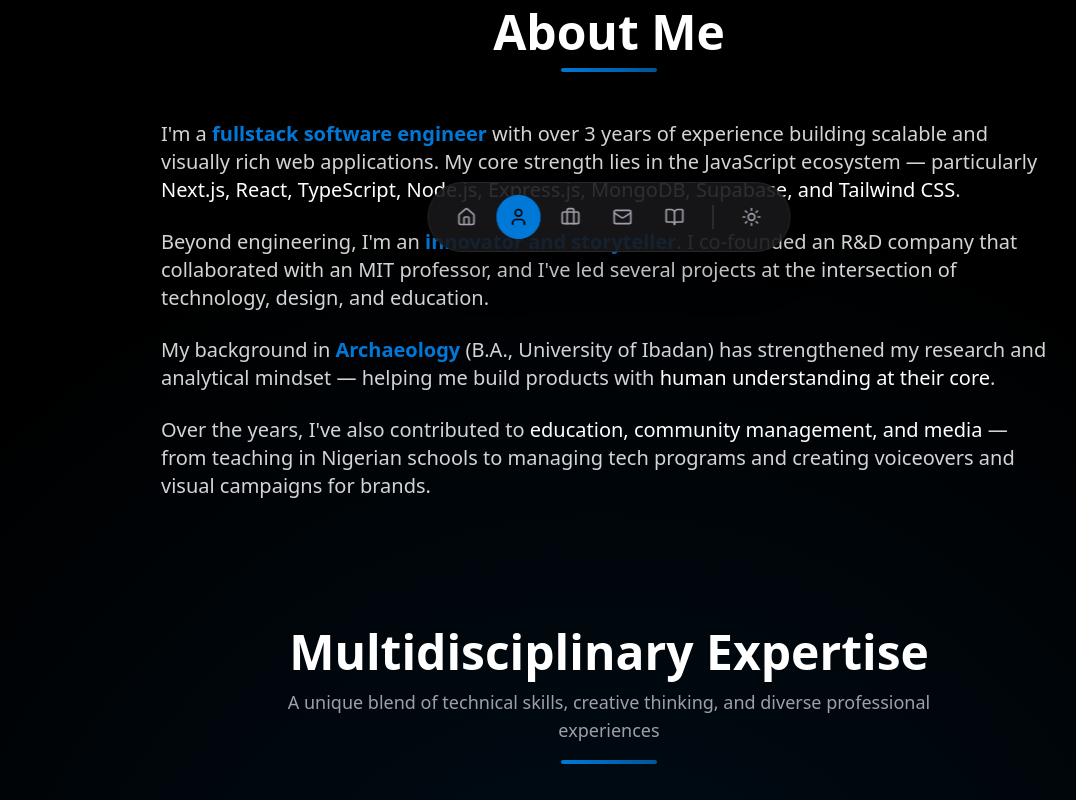
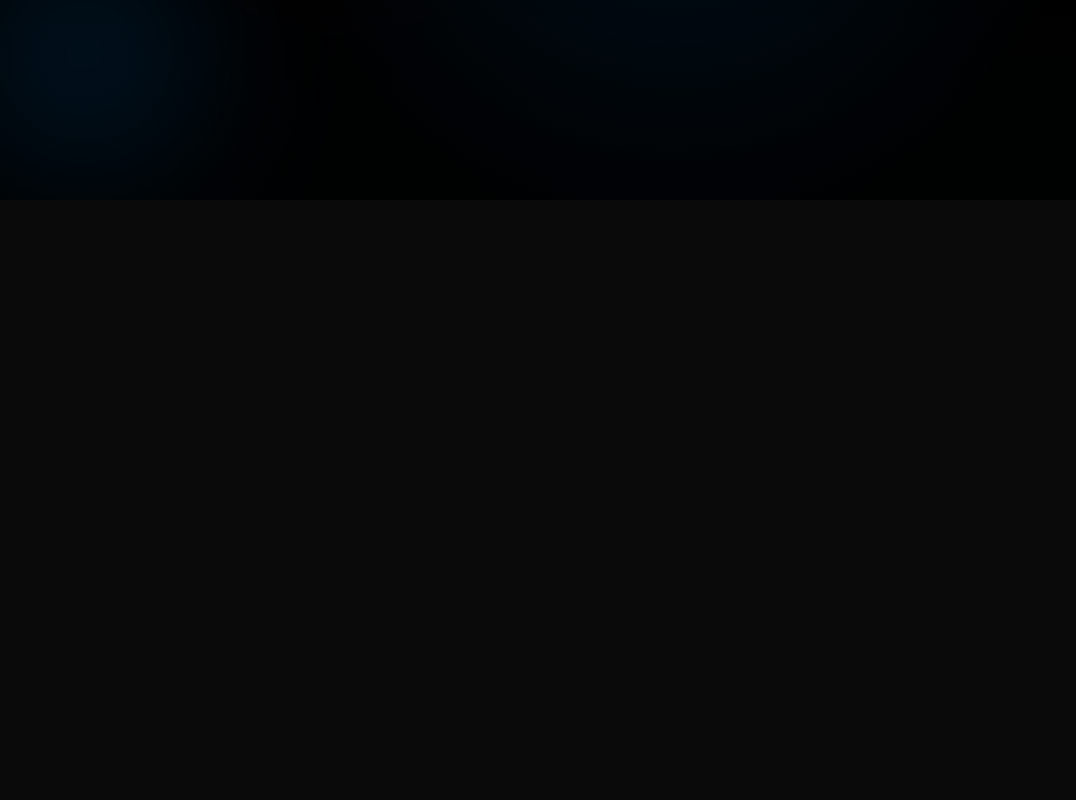
Before and after one commit to luwaden/luwaden-portfolio, a Next.js app: page /bio in a window 1280 px wide. Shown: the part 600-1400 px from the top of the page, without its empty margins (31-1107 px from the left). After the commit the page ends 800 px from the top, so only its background shows below. Built offline with nearby package versions, Linux system fonts and the light colour scheme.

Commit message:
bio update

```diff
--- a/src/app/work/[sectionId]/[projectSlug]/page.tsx
+++ b/src/app/work/[sectionId]/[projectSlug]/page.tsx
@@ -28,7 +28,7 @@ export default function ProjectDetailPage() {
           </h1>
           <button
             onClick={() => router.push('/work')}
-            className="text-[#00FF88] hover:underline"
+            className="text-[#3B82F6] hover:underline"
           >
             ← Back to Work
           </button>
@@ -48,7 +48,7 @@ export default function ProjectDetailPage() {
           initial={{ opacity: 0, x: -20 }}
           animate={{ opacity: 1, x: 0 }}
           onClick={() => router.push('/work')}
-          className="flex items-center gap-2 text-[#00FF88] hover:text-[#00D4AA] mb-8 sm:mb-12 transition-colors group"
+          className="flex items-center gap-2 text-[#3B82F6] hover:text-[#2563EB] mb-8 sm:mb-12 transition-colors group"
         >
           <ArrowLeft className="w-5 h-5 group-hover:-translate-x-1 transition-transform" />
           <span className="font-medium">Back to Work</span>
@@ -64,7 +64,7 @@ export default function ProjectDetailPage() {
           >
             {/* Category Badge */}
             <div className="flex items-center gap-3 mb-6">
-              <div className="p-3 rounded-xl bg-[#00FF88] text-white">
+              <div className="p-3 rounded-xl bg-[#3B82F6] text-white">
                 <Icon className="w-5 h-5" />
               </div>
               <span className="text-sm font-medium text-zinc-600 dark:text-zinc-400">
@@ -87,19 +87,19 @@ export default function ProjectDetailPage() {
               <div className="space-y-3 mb-8">
                 {project.issueDate && (
                   <div className="flex items-center gap-2 text-sm text-zinc-600 dark:text-zinc-400">
-                    <Calendar className="w-4 h-4 text-[#00FF88]" />
+                    <Calendar className="w-4 h-4 text-[#3B82F6]" />
                     <span>Issued: {project.issueDate}</span>
                   </div>
                 )}
                 {project.expiryDate && (
                   <div className="flex items-center gap-2 text-sm text-zinc-600 dark:text-zinc-400">
-                    <Calendar className="w-4 h-4 text-[#00FF88]" />
+                    <Calendar className="w-4 h-4 text-[#3B82F6]" />
                     <span>Expires: {project.expiryDate}</span>
                   </div>
                 )}
                 {project.credentialId && (
                   <div className="flex items-center gap-2 text-sm text-zinc-600 dark:text-zinc-400">
-                    <Award className="w-4 h-4 text-[#00FF88]" />
+                    <Award className="w-4 h-4 text-[#3B82F6]" />
                     <span>Credential ID: {project.credentialId}</span>
                   </div>
                 )}
@@ -113,7 +113,7 @@ export default function ProjectDetailPage() {
                   href={project.certificateUrl}
                   target="_blank"
                   rel="noopener noreferrer"
-                  className="flex items-center gap-2 px-6 py-3 bg-[#00FF88] hover:bg-[#00D4AA] text-black rounded-xl font-medium transition-colors"
+                  className="flex items-center gap-2 px-6 py-3 bg-[#3B82F6] hover:bg-[#2563EB] text-black rounded-xl font-medium transition-colors"
                 >
                   <Award className="w-4 h-4" />
                   View Certificate
@@ -124,7 +124,7 @@ export default function ProjectDetailPage() {
                   href={project.liveUrl}
                   target="_blank"
                   rel="noopener noreferrer"
-                  className="flex items-center gap-2 px-6 py-3 bg-[#00FF88] hover:bg-[#00D4AA] text-black rounded-xl font-medium transition-colors"
+                  className="flex items-center gap-2 px-6 py-3 bg-[#3B82F6] hover:bg-[#2563EB] text-black rounded-xl font-medium transition-colors"
                 >
                   <ExternalLink className="w-4 h-4" />
                   View Live Project
@@ -151,7 +151,7 @@ export default function ProjectDetailPage() {
             transition={{ delay: 0.2 }}
             className="relative rounded-2xl overflow-hidden h-64 sm:h-80 md:h-96 shadow-2xl group"
           >
-            <div className="absolute inset-0 bg-gradient-to-br from-[#00FF88]/40 to-[#00D4AA]/40 mix-blend-multiply z-10 group-hover:opacity-75 transition-opacity duration-300" />
+            <div className="absolute inset-0 bg-gradient-to-br from-[#3B82F6]/40 to-[#2563EB]/40 mix-blend-multiply z-10 group-hover:opacity-75 transition-opacity duration-300" />
             <Image
               src={project.image}
               alt={project.name}
@@ -174,10 +174,10 @@ export default function ProjectDetailPage() {
           <motion.div
             animate={{
               background: [
-                'radial-gradient(circle at 20% 50%, rgba(0, 255, 136, 0.08) 0%, transparent 50%)',
-                'radial-gradient(circle at 80% 50%, rgba(0, 255, 136, 0.08) 0%, transparent 50%)',
-                'radial-gradient(circle at 50% 80%, rgba(0, 255, 136, 0.08) 0%, transparent 50%)',
-                'radial-gradient(circle at 20% 50%, rgba(0, 255, 136, 0.08) 0%, transparent 50%)',
+                'radial-gradient(circle at 20% 50%, rgba(59, 130, 246, 0.08) 0%, transparent 50%)',
+                'radial-gradient(circle at 80% 50%, rgba(59, 130, 246, 0.08) 0%, transparent 50%)',
+                'radial-gradient(circle at 50% 80%, rgba(59, 130, 246, 0.08) 0%, transparent 50%)',
+                'radial-gradient(circle at 20% 50%, rgba(59, 130, 246, 0.08) 0%, transparent 50%)',
               ],
             }}
             transition={{ duration: 8, repeat: Infinity, ease: 'linear' }}
@@ -188,7 +188,7 @@ export default function ProjectDetailPage() {
             {/* Technologies Section */}
             <div>
               <div className="flex items-center gap-2 mb-4">
-                <Tag className="w-5 h-5 text-[#00FF88]" />
+                <Tag className="w-5 h-5 text-[#3B82F6]" />
                 <h2 className="text-2xl font-bold text-black dark:text-white">
                   Technologies Used
                 </h2>
@@ -200,7 +200,7 @@ export default function ProjectDetailPage() {
                     initial={{ opacity: 0, scale: 0.8 }}
                     animate={{ opacity: 1, scale: 1 }}
                     transition={{ delay: 0.4 + index * 0.05 }}
-                    className="px-4 py-2 bg-zinc-100 dark:bg-zinc-800 border border-zinc-200 dark:border-zinc-700 rounded-full text-sm font-medium text-zinc-700 dark:text-zinc-300 hover:border-[#00FF88] hover:text-[#00FF88] transition-colors"
+                    className="px-4 py-2 bg-zinc-100 dark:bg-zinc-800 border border-zinc-200 dark:border-zinc-700 rounded-full text-sm font-medium text-zinc-700 dark:text-zinc-300 hover:border-[#3B82F6] hover:text-[#3B82F6] transition-colors"
                   >
                     {tag}
                   </motion.span>
@@ -212,7 +212,7 @@ export default function ProjectDetailPage() {
             {!isCertification && project.details.problem !== 'N/A' && (
               <div>
                 <div className="flex items-center gap-2 mb-4">
-                  <AlertCircle className="w-5 h-5 text-[#00FF88]" />
+                  <AlertCircle className="w-5 h-5 text-[#3B82F6]" />
                   <h2 className="text-2xl font-bold text-black dark:text-white">
                     The Problem
                   </h2>
@@ -227,7 +227,7 @@ export default function ProjectDetailPage() {
             {!isCertification && project.details.features.length > 0 && (
               <div>
                 <div className="flex items-center gap-2 mb-4">
-                  <CheckCircle2 className="w-5 h-5 text-[#00FF88]" />
+                  <CheckCircle2 className="w-5 h-5 text-[#3B82F6]" />
                   <h2 className="text-2xl font-bold text-black dark:text-white">
                     Key Features
                   </h2>
@@ -241,7 +241,7 @@ export default function ProjectDetailPage() {
                       transition={{ delay: 0.5 + index * 0.1 }}
                       className="flex items-start gap-3 text-zinc-600 dark:text-zinc-400"
                     >
-                      <CheckCircle2 className="w-5 h-5 text-[#00FF88] flex-shrink-0 mt-0.5" />
+                      <CheckCircle2 className="w-5 h-5 text-[#3B82F6] flex-shrink-0 mt-0.5" />
                       <span>{feature}</span>
                     </motion.li>
                   ))}
@@ -253,7 +253,7 @@ export default function ProjectDetailPage() {
             {!isCertification && project.details.challenges.length > 0 && (
               <div>
                 <div className="flex items-center gap-2 mb-4">
-                  <Target className="w-5 h-5 text-[#00FF88]" />
+                  <Target className="w-5 h-5 text-[#3B82F6]" />
                   <h2 className="text-2xl font-bold text-black dark:text-white">
                     Technical Challenges Overcome
                   </h2>
@@ -267,7 +267,7 @@ export default function ProjectDetailPage() {
                       transition={{ delay: 0.6 + index * 0.1 }}
                       className="flex items-start gap-3 text-zinc-600 dark:text-zinc-400"
                     >
-                      <div className="w-2 h-2 bg-[#00FF88] rounded-full flex-shrink-0 mt-2" />
+                      <div className="w-2 h-2 bg-[#3B82F6] rounded-full flex-shrink-0 mt-2" />
                       <span>{challenge}</span>
                     </motion.li>
                   ))}
@@ -278,7 +278,7 @@ export default function ProjectDetailPage() {
             {/* My Role */}
             <div>
               <div className="flex items-center gap-2 mb-4">
-                <Icon className="w-5 h-5 text-[#00FF88]" />
+                <Icon className="w-5 h-5 text-[#3B82F6]" />
                 <h2 className="text-2xl font-bold text-black dark:text-white">
                   {isCertification ? 'Skills Acquired' : 'My Role & Contributions'}
                 </h2>
@@ -291,7 +291,7 @@ export default function ProjectDetailPage() {
             {/* Results & Impact */}
             <div>
               <div className="flex items-center gap-2 mb-4">
-                <TrendingUp className="w-5 h-5 text-[#00FF88]" />
+                <TrendingUp className="w-5 h-5 text-[#3B82F6]" />
                 <h2 className="text-2xl font-bold text-black dark:text-white">
                   Results & Impact
                 </h2>
@@ -340,7 +340,7 @@ export default function ProjectDetailPage() {
                     animate={{ opacity: 1, y: 0 }}
                     transition={{ delay: 0.5 + index * 0.1 }}
                     onClick={() => router.push(`/work/${sectionId}/${relatedProject.slug}`)}
-                    className="bg-white dark:bg-zinc-900 border-2 border-zinc-200 dark:border-zinc-800 hover:border-[#00FF88] rounded-2xl overflow-hidden cursor-pointer transition-all hover:shadow-lg group"
+                    className="bg-white dark:bg-zinc-900 border-2 border-zinc-200 dark:border-zinc-800 hover:border-[#3B82F6] rounded-2xl overflow-hidden cursor-pointer transition-all hover:shadow-lg group"
                   >
                     {/* Project Image */}
                     <div className="relative h-40 overflow-hidden">
@@ -355,7 +355,7 @@ export default function ProjectDetailPage() {
 
                     {/* Project Info */}
                     <div className="p-4">
-                      <h3 className="text-lg font-bold text-black dark:text-white mb-2 group-hover:text-[#00FF88] transition-colors line-clamp-1">
+                      <h3 className="text-lg font-bold text-black dark:text-white mb-2 group-hover:text-[#3B82F6] transition-colors line-clamp-1">
                         {relatedProject.name}
                       </h3>
                       <p className="text-sm text-zinc-600 dark:text-zinc-400 mb-3 line-clamp-2">
--- a/src/components/ScrollReveal.tsx
+++ b/src/components/ScrollReveal.tsx
@@ -32,7 +32,7 @@ export default function ScrollReveal({
       initial={{ opacity: 0, ...directions[direction] }}
       animate={isInView ? { opacity: 1, x: 0, y: 0 } : { opacity: 0, ...directions[direction] }}
       transition={{
-        duration: 0.6,
+        duration: 0.3,
         delay,
         ease: [0.25, 0.4, 0.25, 1],
       }}
--- a/src/components/bio/AboutSection.tsx
+++ b/src/components/bio/AboutSection.tsx
@@ -7,7 +7,7 @@ export default function AboutSection() {
   const [isTypingComplete, setIsTypingComplete] = useState(false);
 
   return (
-    <ScrollReveal delay={0.2}>
+    <ScrollReveal delay={0.1}>
       <div className="max-w-4xl mx-auto space-y-8">
         <div className="text-center mb-12">
           <motion.div
--- a/src/components/bio/BioPage.tsx
+++ b/src/components/bio/BioPage.tsx
@@ -1,5 +1,6 @@
 'use client';
 
+import { useState, useEffect } from 'react';
 import ScrollReveal from '@/components/ScrollReveal';
 
 import AboutSection from '@/components/bio/AboutSection';
@@ -11,31 +12,82 @@ import ProfileHeader from './profileHeader/ProfileHeader';
 import AnimatedBackground from '../landing/AnimatedBackground';
 
 export default function BioPage() {
+  const [showAboutSection, setShowAboutSection] = useState(false);
+  const [showExperienceGrid, setShowExperienceGrid] = useState(false);
+  const [showEducationSection, setShowEducationSection] = useState(false);
+  const [showCallToAction, setShowCallToAction] = useState(false);
+
+  useEffect(() => {
+    // After 8 seconds, show AboutSection
+    const aboutTimer = setTimeout(() => {
+      setShowAboutSection(true);
+    }, 150000);
+
+    // After 8 + 4 = 12 seconds, show ExperienceGrid
+    const experienceTimer = setTimeout(() => {
+      setShowExperienceGrid(true);
+    }, 14000);
+
+    // After 12 + 2 = 14 seconds, show EducationSection
+    const educationTimer = setTimeout(() => {
+      setShowEducationSection(true);
+    }, 13500);
+
+    // After 14 + 1 = 15 seconds, show CallToAction
+    const ctaTimer = setTimeout(() => {
+      setShowCallToAction(true);
+    }, 14000);
+
+    // Cleanup timers on unmount
+    return () => {
+      clearTimeout(aboutTimer);
+      clearTimeout(experienceTimer);
+      clearTimeout(educationTimer);
+      clearTimeout(ctaTimer);
+    };
+  }, []);
+
   return (
     <div className="min-h-screen relative overflow-hidden bg-white dark:bg-black">
 
-         <AnimatedBackground />
+      <AnimatedBackground />
 
       {/* Main content */}
       <div className="relative py-16 sm:py-20 md:py-24 px-4 sm:px-6 lg:px-8">
         <div className="max-w-7xl mx-auto space-y-20 sm:space-y-24 md:space-y-32">
 
-          {/* Profile Header */}
+          {/* Profile Header - Shows immediately */}
           <ScrollReveal>
             <ProfileHeader />
           </ScrollReveal>
 
-          {/* About Me Section */}
-          <AboutSection />
+          {/* About Me Section - Shows after 8 seconds */}
+          {showAboutSection && (
+            <ScrollReveal>
+              <AboutSection />
+            </ScrollReveal>
+          )}
 
-          {/* Experience Grid */}
-          <ExperienceGrid />
+          {/* Experience Grid - Shows after 12 seconds */}
+          {showExperienceGrid && (
+            <ScrollReveal>
+              <ExperienceGrid />
+            </ScrollReveal>
+          )}
 
-          {/* Education Section */}
-          <EducationSection />
+          {/* Education Section - Shows after 14 seconds */}
+          {showEducationSection && (
+            <ScrollReveal>
+              <EducationSection />
+            </ScrollReveal>
+          )}
 
-          {/* Call to Action */}
-          <CallToAction />
+          {/* Call to Action - Shows after 15 seconds */}
+          {showCallToAction && (
+            <ScrollReveal>
+              <CallToAction />
+            </ScrollReveal>
+          )}
         </div>
       </div>
     </div>
--- a/src/components/hire/HirePage.tsx
+++ b/src/components/hire/HirePage.tsx
@@ -1,15 +1,15 @@
 'use client';
 
 import { motion } from 'framer-motion';
-import { Mail, MessageSquare, Linkedin, Github, Twitter } from 'lucide-react';
+import { Mail, MessageSquare, LinkedinIcon, GitCommit, Twitter } from 'lucide-react';
 import ScrollReveal from '@/components/ScrollReveal';
 
 const contactMethods = [
   {
     icon: Mail,
     label: 'Send Email',
-    value: 'your.email@example.com',
-    href: 'mailto:your.email@example.com',
+    value: 'oluwatunlaayodeji@gmail.com',
+    href: 'mailto:oluwatunlaayodeji@gmail.com',
     gradient: 'from-accent to-emerald-600',
     primary: true,
   },
@@ -17,7 +17,7 @@ const contactMethods = [
     icon: MessageSquare,
     label: 'Chat on WhatsApp',
     value: '+234 XXX XXX XXXX',
-    href: 'https://wa.me/234XXXXXXXXXX',
+    href: 'https://wa.me/2348163283020',
     gradient: 'from-green-500 to-emerald-600',
     primary: true,
   },
@@ -25,13 +25,13 @@ const contactMethods = [
 
 const socialLinks = [
   {
-    icon: Linkedin,
+    icon: LinkedinIcon,
     label: 'LinkedIn',
     href: 'https://linkedin.com/in/yourprofile',
     color: 'hover:text-blue-500',
   },
   {
-    icon: Github,
+    icon: GitCommit,
     label: 'GitHub',
     href: 'https://github.com/yourusername',
     color: 'hover:text-purple-500',
@@ -52,10 +52,10 @@ export default function HirePage() {
         <motion.div
           animate={{
             background: [
-              'radial-gradient(circle at 20% 50%, rgba(0, 255, 136, 0.15) 0%, transparent 50%)',
-              'radial-gradient(circle at 80% 50%, rgba(0, 255, 136, 0.15) 0%, transparent 50%)',
-              'radial-gradient(circle at 50% 80%, rgba(0, 255, 136, 0.15) 0%, transparent 50%)',
-              'radial-gradient(circle at 20% 50%, rgba(0, 255, 136, 0.15) 0%, transparent 50%)',
+              'radial-gradient(circle at 20% 50%, rgba(59, 130, 246, 0.15) 0%, transparent 50%)',
+              'radial-gradient(circle at 80% 50%, rgba(59, 130, 246, 0.15) 0%, transparent 50%)',
+              'radial-gradient(circle at 50% 80%, rgba(59, 130, 246, 0.15) 0%, transparent 50%)',
+              'radial-gradient(circle at 20% 50%, rgba(59, 130, 246, 0.15) 0%, transparent 50%)',
             ],
           }}
           transition={{
--- a/src/components/newsletter/NewsletterPage.tsx
+++ b/src/components/newsletter/NewsletterPage.tsx
@@ -30,11 +30,11 @@ export default function NewsletterPage() {
         <motion.div
           animate={{
             background: [
-              'radial-gradient(circle at 0% 0%, rgba(0, 255, 136, 0.1) 0%, transparent 50%)',
-              'radial-gradient(circle at 100% 100%, rgba(0, 255, 136, 0.1) 0%, transparent 50%)',
-              'radial-gradient(circle at 100% 0%, rgba(0, 255, 136, 0.1) 0%, transparent 50%)',
-              'radial-gradient(circle at 0% 100%, rgba(0, 255, 136, 0.1) 0%, transparent 50%)',
-              'radial-gradient(circle at 0% 0%, rgba(0, 255, 136, 0.1) 0%, transparent 50%)',
+              'radial-gradient(circle at 0% 0%, rgba(59, 130, 246, 0.1) 0%, transparent 50%)',
+              'radial-gradient(circle at 100% 100%, rgba(59, 130, 246, 0.1) 0%, transparent 50%)',
+              'radial-gradient(circle at 100% 0%, rgba(59, 130, 246, 0.1) 0%, transparent 50%)',
+              'radial-gradient(circle at 0% 100%, rgba(59, 130, 246, 0.1) 0%, transparent 50%)',
+              'radial-gradient(circle at 0% 0%, rgba(59, 130, 246, 0.1) 0%, transparent 50%)',
             ],
           }}
           transition={{
--- a/src/components/work/WorkCard.tsx
+++ b/src/components/work/WorkCard.tsx
@@ -50,17 +50,17 @@ export default function WorkCard({
       className="relative group"
     >
       <div
-        className="relative overflow-hidden bg-white dark:bg-zinc-900 border-2 border-zinc-200 dark:border-zinc-800 hover:border-[#00FF88] dark:hover:border-[#00FF88] rounded-2xl sm:rounded-3xl p-6 sm:p-8 transition-all duration-300 hover:shadow-2xl hover:shadow-[#00FF88]/20 cursor-pointer"
+        className="relative overflow-hidden bg-white dark:bg-zinc-900 border-2 border-zinc-200 dark:border-zinc-800 hover:border-[#3B82F6] dark:hover:border-[#3B82F6] rounded-2xl sm:rounded-3xl p-6 sm:p-8 transition-all duration-300 hover:shadow-2xl hover:shadow-[#3B82F6]/20 cursor-pointer"
         onClick={() => setExpanded(!expanded)}
       >
         {/* Animated gradient background */}
         <motion.div
           animate={{
             background: [
-              'radial-gradient(circle at 20% 50%, rgba(0, 255, 136, 0.08) 0%, transparent 50%)',
-              'radial-gradient(circle at 80% 50%, rgba(0, 255, 136, 0.08) 0%, transparent 50%)',
-              'radial-gradient(circle at 50% 80%, rgba(0, 255, 136, 0.08) 0%, transparent 50%)',
-              'radial-gradient(circle at 20% 50%, rgba(0, 255, 136, 0.08) 0%, transparent 50%)',
+              'radial-gradient(circle at 20% 50%, rgba(59, 130, 246, 0.08) 0%, transparent 50%)',
+              'radial-gradient(circle at 80% 50%, rgba(59, 130, 246, 0.08) 0%, transparent 50%)',
+              'radial-gradient(circle at 50% 80%, rgba(59, 130, 246, 0.08) 0%, transparent 50%)',
+              'radial-gradient(circle at 20% 50%, rgba(59, 130, 246, 0.08) 0%, transparent 50%)',
             ],
           }}
           transition={{ duration: 8, repeat: Infinity, ease: 'linear' }}
@@ -71,7 +71,7 @@ export default function WorkCard({
           {/* Header with Icon, Title and Image */}
           <div className="flex items-start justify-between mb-6 gap-4">
             <div className="flex items-center gap-4 flex-1 min-w-0">
-              <div className="p-3 sm:p-4 rounded-xl sm:rounded-2xl bg-[#00FF88] text-white shadow-lg flex-shrink-0">
+              <div className="p-3 sm:p-4 rounded-xl sm:rounded-2xl bg-[#3B82F6] text-white shadow-lg flex-shrink-0">
                 <Icon className="w-6 h-6 sm:w-8 sm:h-8" />
               </div>
               <div className="min-w-0 flex-1">
@@ -87,7 +87,7 @@ export default function WorkCard({
             <motion.div
               animate={{ rotate: expanded ? 180 : 0 }}
               transition={{ duration: 0.3 }}
-              className="text-[#00FF88] flex-shrink-0"
+              className="text-[#3B82F6] flex-shrink-0"
             >
               <ChevronDown className="w-6 h-6" />
             </motion.div>
@@ -130,7 +130,7 @@ export default function WorkCard({
                   {/* Project Details */}
                   <div className="flex-1 min-w-0">
                     <div className="flex items-start justify-between mb-2 gap-3">
-                      <h4 className="text-base sm:text-lg font-bold text-black dark:text-white group-hover/project:text-[#00FF88] transition-colors">
+                      <h4 className="text-base sm:text-lg font-bold text-black dark:text-white group-hover/project:text-[#3B82F6] transition-colors">
                         {project.name}
                       </h4>
                       <div className="flex gap-2 flex-shrink-0">
@@ -139,7 +139,7 @@ export default function WorkCard({
                             href={project.certificateUrl}
                             target="_blank"
                             rel="noopener noreferrer"
-                            className="p-2 rounded-lg bg-[#00FF88] hover:bg-[#00D4AA] text-black transition-colors"
+                            className="p-2 rounded-lg bg-[#3B82F6] hover:bg-[#2563EB] text-black transition-colors"
                             onClick={(e) => e.stopPropagation()}
                           >
                             <Award className="w-4 h-4" />
@@ -150,7 +150,7 @@ export default function WorkCard({
                             href={project.liveUrl}
                             target="_blank"
                             rel="noopener noreferrer"
-                            className="p-2 rounded-lg bg-[#00FF88] hover:bg-[#00D4AA] text-black transition-colors"
+                            className="p-2 rounded-lg bg-[#3B82F6] hover:bg-[#2563EB] text-black transition-colors"
                             onClick={(e) => e.stopPropagation()}
                           >
                             <ExternalLink className="w-4 h-4" />
```
